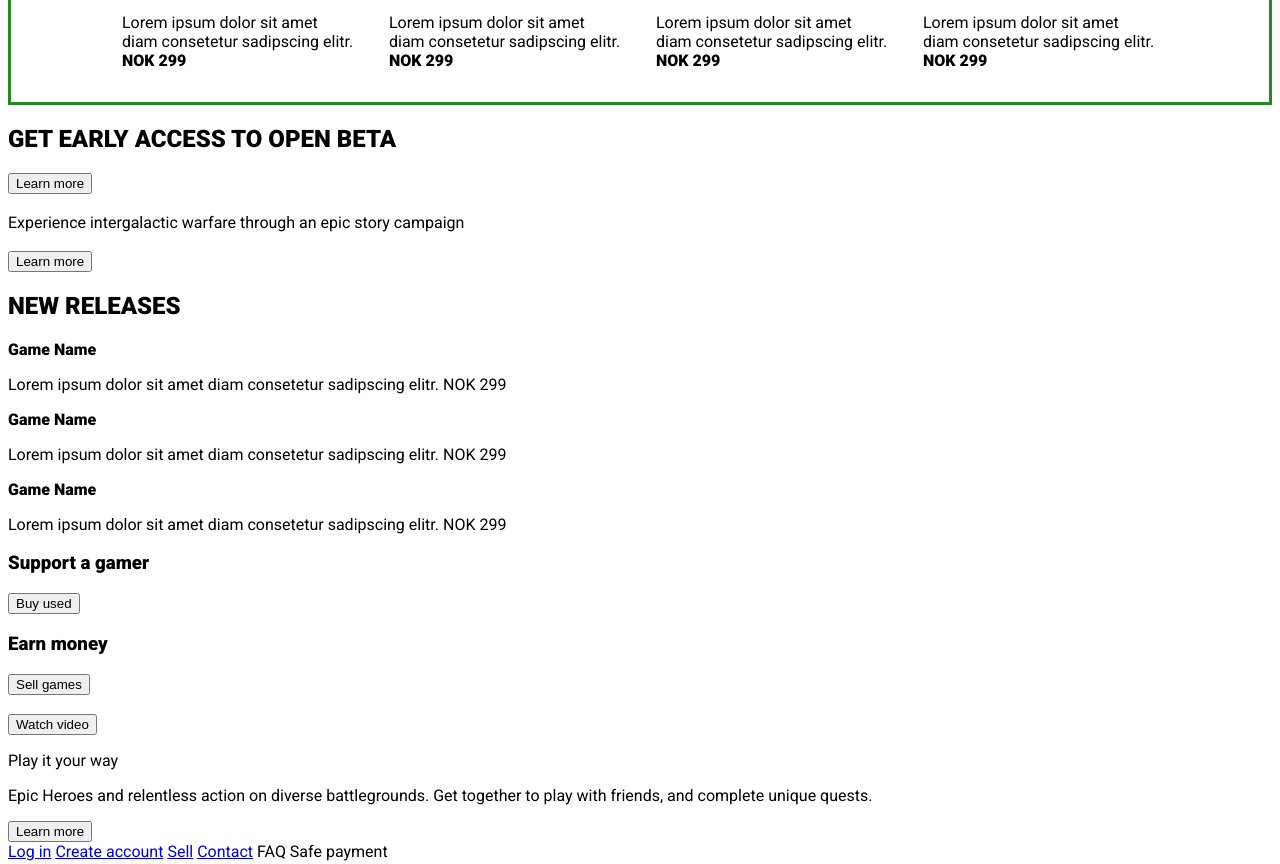
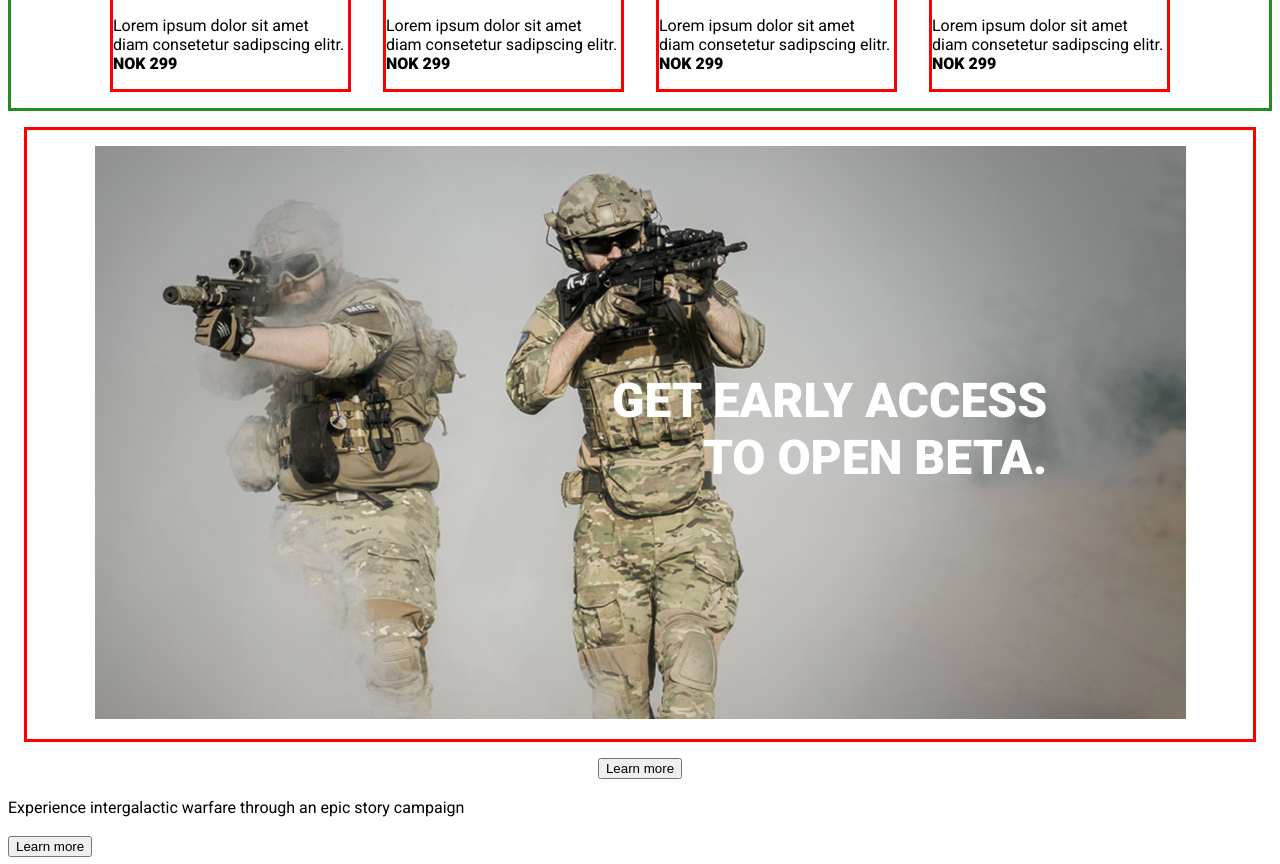
Before and after one commit to Iselinklementin/IselinHaugen-GameHub-project, a plain HTML site: page index.html in a window 1280 px wide. Shown: the part 689-1553 px from the top of the page. Drawn offline with Linux system fonts and the light colour scheme.

Commit message:
text on photo (open beta)

```diff
--- a/index.html
+++ b/index.html
@@ -72,15 +72,14 @@
 
       </section>
 
-<th></th>
-
-      <section>
+      <section class="openbeta">
+        <figure>
+        <img src="/images/games/war-game-1.jpg" alt="Picture of a wargame">
+        <figcaption class="earlyaccess">Get early access <br> to open beta.</figcaption>
+      </figure>
+      <button>Learn more</button><br /><br />
       </section>
 
-      <div>
-        <h2>Get early access to open beta</h2>
-        <button>Learn more</button><br /><br />
-      </div>
 
       <form action="shop.html">
         <label>Experience intergalactic warfare through an epic story
--- a/styles/styles.css
+++ b/styles/styles.css
@@ -113,6 +113,7 @@ ul.filter-list {
 figure {
   padding: 1rem;
   margin: 1rem;
+  border: red solid;
 }
 
 .gallery {
@@ -143,3 +144,20 @@ figure {
   padding-right: 0;
   padding-left: 0;
 }
+
+.openbeta {
+  text-align: center;
+  position: relative;
+}
+.earlyaccess {
+  position: absolute;
+  font-weight: 800;
+  text-transform: uppercase;
+  font-size: 3rem;
+  text-align: right;
+  transform: translate(-50%, -50%);
+  margin: 0;
+  top: 45%;
+  left: 65%;
+  color: white;
+}
```
